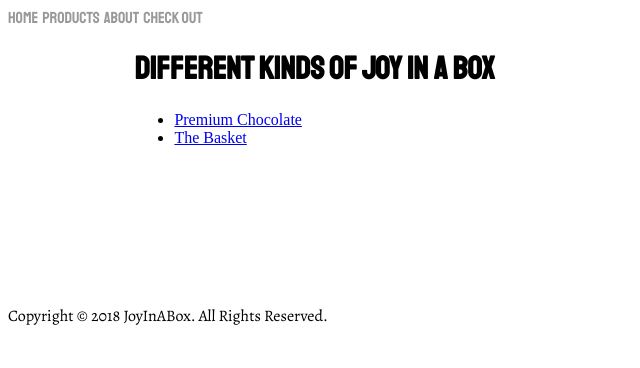
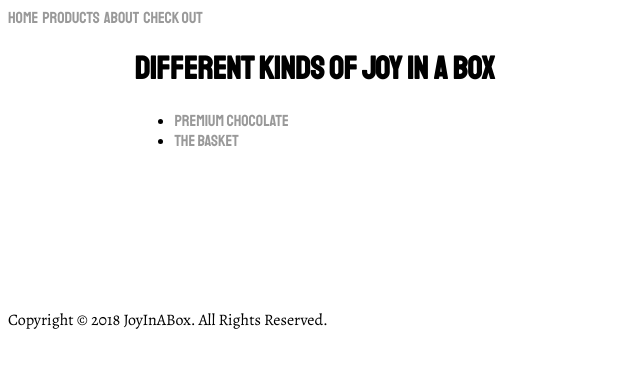
Before and after one commit to JoyInABox/JoyInABox.github.io, a Jekyll site: the page built from products/index.html, in a window 1280 px wide. Shown: the top 368 px of the page, without its empty margins (0-640 px from the left). Built offline with Jekyll 4.4.1, drawn with Linux system fonts in a browser that asks for light colours.

Commit message:
Update main.css

```diff
--- a/css/main.css
+++ b/css/main.css
@@ -46,3 +46,13 @@ a.article-link {
 .article-link h1 {
 	color: #FFF;
 }
+.product-list a {
+	font-family: 'Staatliches', sans-serif;
+	text-decoration: none;
+	color: #999;
+}
+.product-list a:hover {
+	font-family: 'Staatliches', sans-serif;
+	text-decoration: none;
+	color: #000;
+}
```
